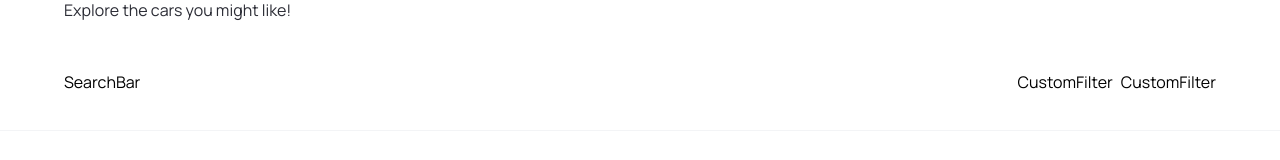
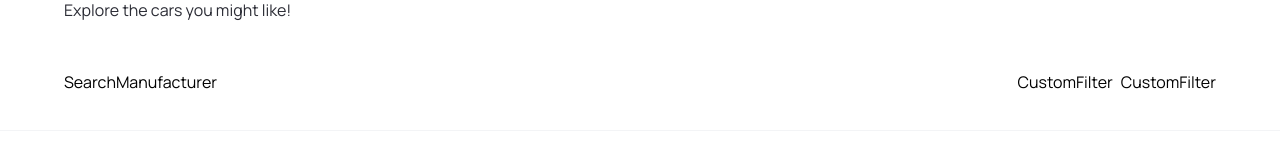
Before and after one commit to shivs2000/nextjs-13-ts-jsm-carsRenting, a Next.js app: page / in a window 1280 px wide. Shown: the part 916-1076 px from the top of the page. Built offline with nearby package versions, Linux system fonts and the light colour scheme.

Commit message:
added state and searchmanufacturer to searchbar

```diff
--- a/Components/SearchBar.tsx
+++ b/Components/SearchBar.tsx
@@ -1,7 +1,22 @@
+"use client";
+
 import React from "react";
+import { SearchManufacturer } from ".";
 
+import { useState } from "react";
 const SearchBar = () => {
-  return <div>SearchBar</div>;
+  const [manufacturer, setManufacturer] = useState("");
+  const handleSearch = () => {};
+  return (
+    <form className="searchbar" onSubmit={handleSearch}>
+      <div className="searchbar__item">
+        <SearchManufacturer
+          manufacturer={manufacturer}
+          setManufacturer={setManufacturer}
+        />
+      </div>
+    </form>
+  );
 };
 
 export default SearchBar;
```
